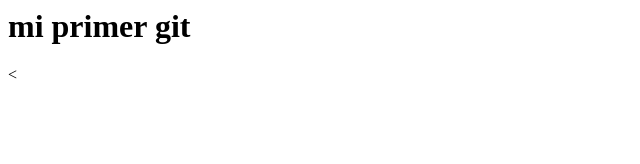
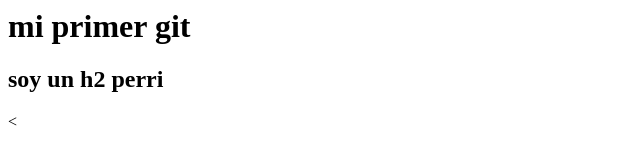
Before and after one commit to Valito3/clase2-1517, a plain HTML site: page clase 3- GIT/index.html in a window 1280 px wide. Shown: the whole page, without its empty margins (0-640 px from the left). Drawn offline with Linux system fonts and the light colour scheme.

Commit message:
Nuevo cambio, agrego h2

```diff
--- a/clase 3- GIT/index.html
+++ b/clase 3- GIT/index.html
@@ -2,6 +2,7 @@
     <head></head>
     <body>
         <h1>mi primer git</h1>
+        <h2>soy un h2 perri</h2>
     </body>
 </html>
 
```
